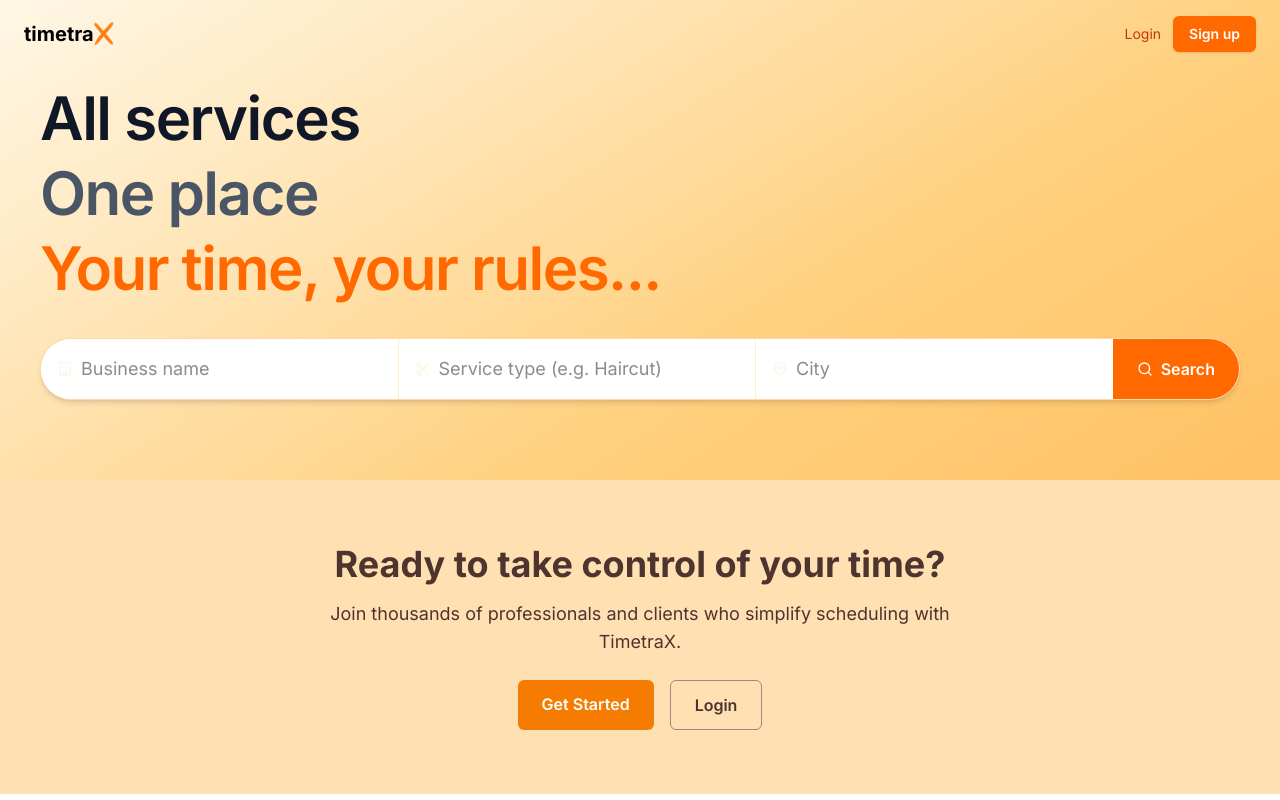
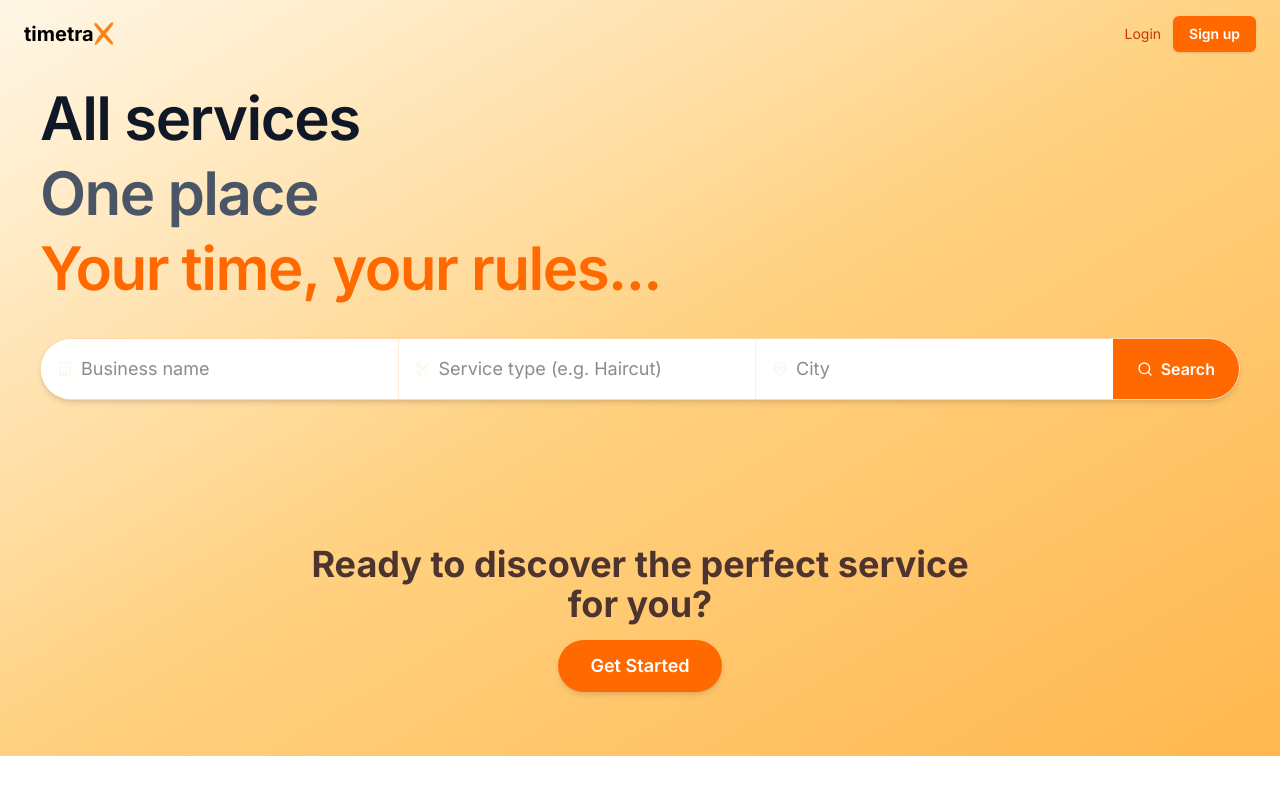
Before and after one commit to VladislavDim/timetrax, a React (Vite) app in the folder client/: page / in a window 1280 px wide. Built offline with nearby package versions, Linux system fonts and the light colour scheme.

Commit message:
Update CallToAction component text and styling
Revised the headline to focus on discovering services, removed the supporting paragraph and login button, and updated button styling for a more modern appearance.

```diff
--- a/client/src/features/home/components/CallToAction.tsx
+++ b/client/src/features/home/components/CallToAction.tsx
@@ -1,25 +1,16 @@
 export default function CallToAction() {
   return (
-    <section className="bg-[#ffe0b2] text-[#4e342e] py-16 px-6 text-center">
+    <section className="bg-transparent text-[#4e342e] py-16 px-6 text-center">
       <div className="max-w-2xl mx-auto">
         <h2 className="text-3xl md:text-4xl font-bold mb-4">
-          Ready to take control of your time?
+          Ready to discover the perfect service for you?
         </h2>
-        <p className="mb-6 text-md md:text-lg">
-          Join thousands of professionals and clients who simplify scheduling with TimetraX.
-        </p>
         <div className="flex justify-center gap-4">
           <a
             href="/register"
-            className="px-6 py-3 rounded-md text-white bg-[#f57c00] hover:bg-[#ef6c00] transition font-semibold"
+            className="px-8 py-3 rounded-full text-white bg-orange-500 hover:scale-105 transition-transform shadow-md font-semibold text-lg"
           >
             Get Started
-          </a>
-          <a
-            href="/login"
-            className="px-6 py-3 rounded-md text-[#4e342e] border border-[#a1887f] hover:bg-[#ffcc80] transition font-semibold"
-          >
-            Login
           </a>
         </div>
       </div>
```
